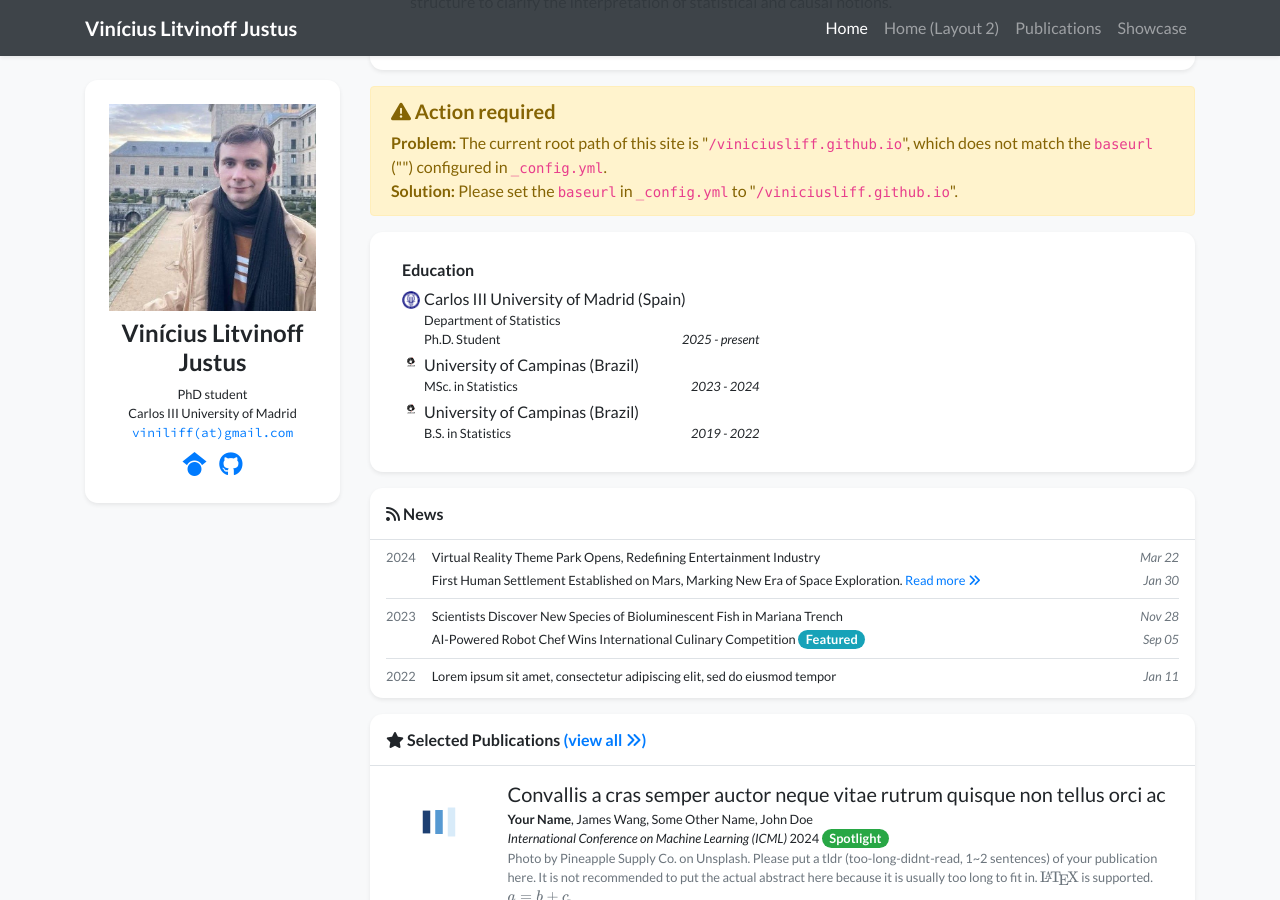
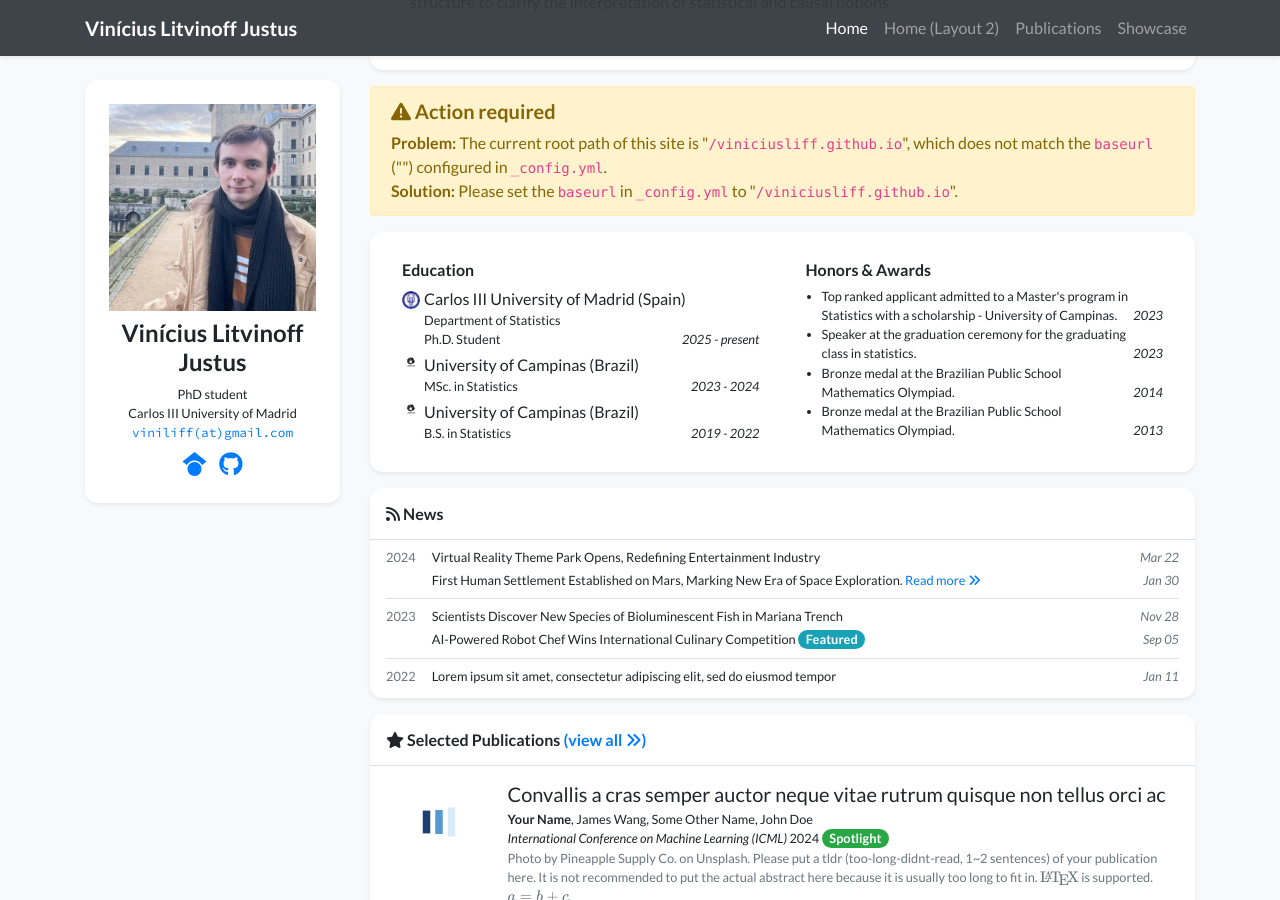
Before and after one commit to viniciusliff/viniciusliff.github.io, a Jekyll site: the page built from index.html, in a window 1280 px wide and 900 px high, scrolled down 556 px. Built offline with Jekyll 4.4.1, drawn with Linux system fonts in a browser that asks for light colours; nearby versions of some CDN libraries; a style sheet for code colours, icons or effects is not loaded; part of the change alters nothing that is shown.

Commit message:
Rename 'Prizes and achievements' to 'awards'

```diff
--- a/_data/profile.yml
+++ b/_data/profile.yml
@@ -57,7 +57,7 @@ education:
 #   position: Research Intern
 #   date: Sep. 2019 - Jul. 2021
 
-Prizes and achievements:
+awards:
 - name: Top ranked applicant admitted to a Master's program in Statistics with a scholarship - University of Campinas.
   date: 2023
 - name: Speaker at the graduation ceremony for the graduating class in statistics.
```
